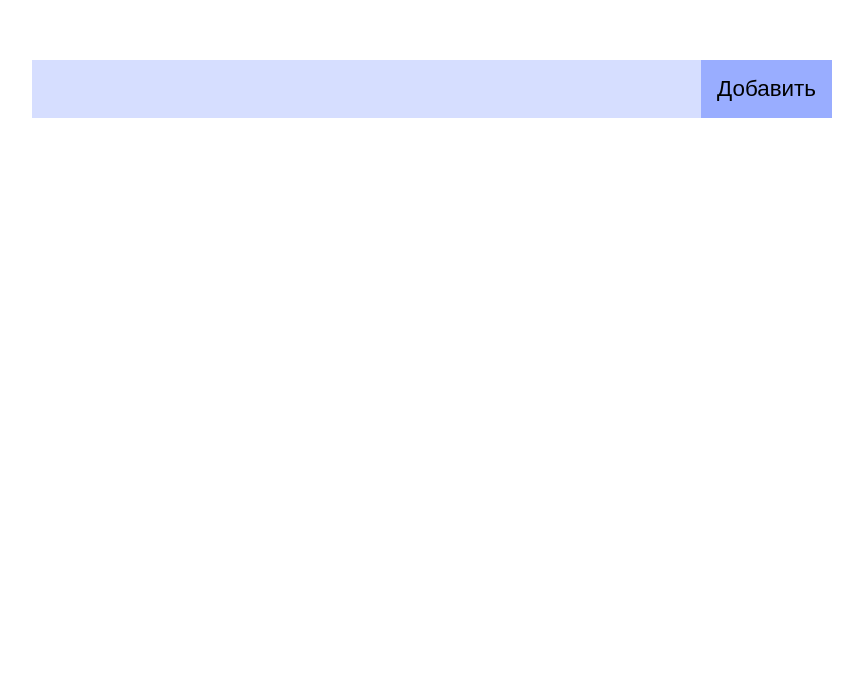
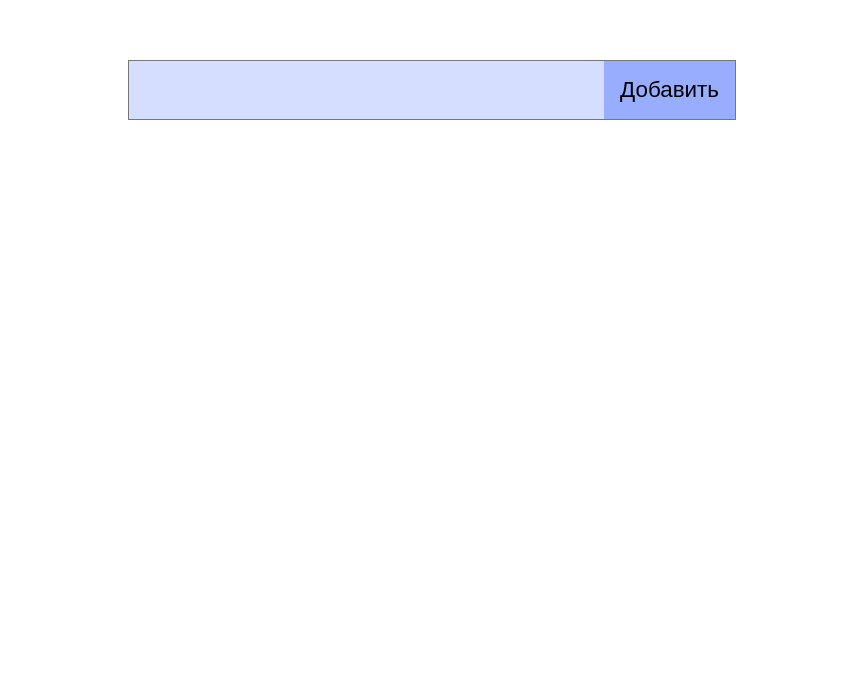
Before and after one commit to SeryiBaran/todo-vanilla, a website built with Vite: page index.html in a window 1280 px wide. Shown: the part 109-800 px from the top of the page, without its empty margins (208-1071 px from the left). Built offline with nearby package versions, Linux system fonts and the light colour scheme.

Commit message:
Тени

```diff
--- a/index.html
+++ b/index.html
@@ -10,7 +10,7 @@
       <h1 class="heading">Vanilla TODO</h1>
       <form class="controls">
         <input class="controls__input" type="text" name="text" />
-        <input type="submit" class="controls__submit-btn" value="Добавить" />
+        <button class="controls__submit-btn">Добавить</button>
       </form>
       <div class="todos"></div>
     </div>
--- a/style.css
+++ b/style.css
@@ -3,7 +3,7 @@ html.optional-rem {
 }
 
 .wrapper {
-  max-width: 100rem;
+  max-width: 40rem;
   margin: 0 auto;
   padding: 1rem;
   text-align: center;
@@ -12,16 +12,21 @@ html.optional-rem {
   gap: 3rem;
 }
 
+button {
+  cursor: pointer;
+}
+
 input:focus,
 button:focus {
-  outline: 0.1rem #8aa1ff solid;
+  box-shadow: 0 0 0.1rem 0.1rem #8aa1ff;
 }
 
 .controls {
   margin: 0 auto;
   display: flex;
-  max-width: 50rem;
+  /* max-width: 50rem; */
   width: 100%;
+  border: 1px solid #777;
 }
 
 .controls__input,
@@ -34,8 +39,24 @@ button:focus {
   background-color: #d6deff;
 }
 
+.controls__input:focus {
+  background-color: #E5EAFF;
+}
+
 .controls__submit-btn {
   background-color: #99adff;
+}
+
+.controls__submit-btn:hover {
+  background-color: #A8B9FF;
+}
+
+.controls__submit-btn:active {
+  background-color: #8099FF;
+}
+
+.controls__submit-btn:focus {
+  box-shadow: none;
 }
 
 .todos {
@@ -51,6 +72,7 @@ button:focus {
   display: flex;
   gap: 1rem;
   flex-direction: column;
+  border: 1px solid #777;
 }
 
 .todo p {
@@ -60,7 +82,6 @@ button:focus {
 .todo__close-btn {
   background-color: #e8e8e8;
   height: 3rem;
-  cursor: pointer;
 }
 
 @media (max-width: 480px) {
```
